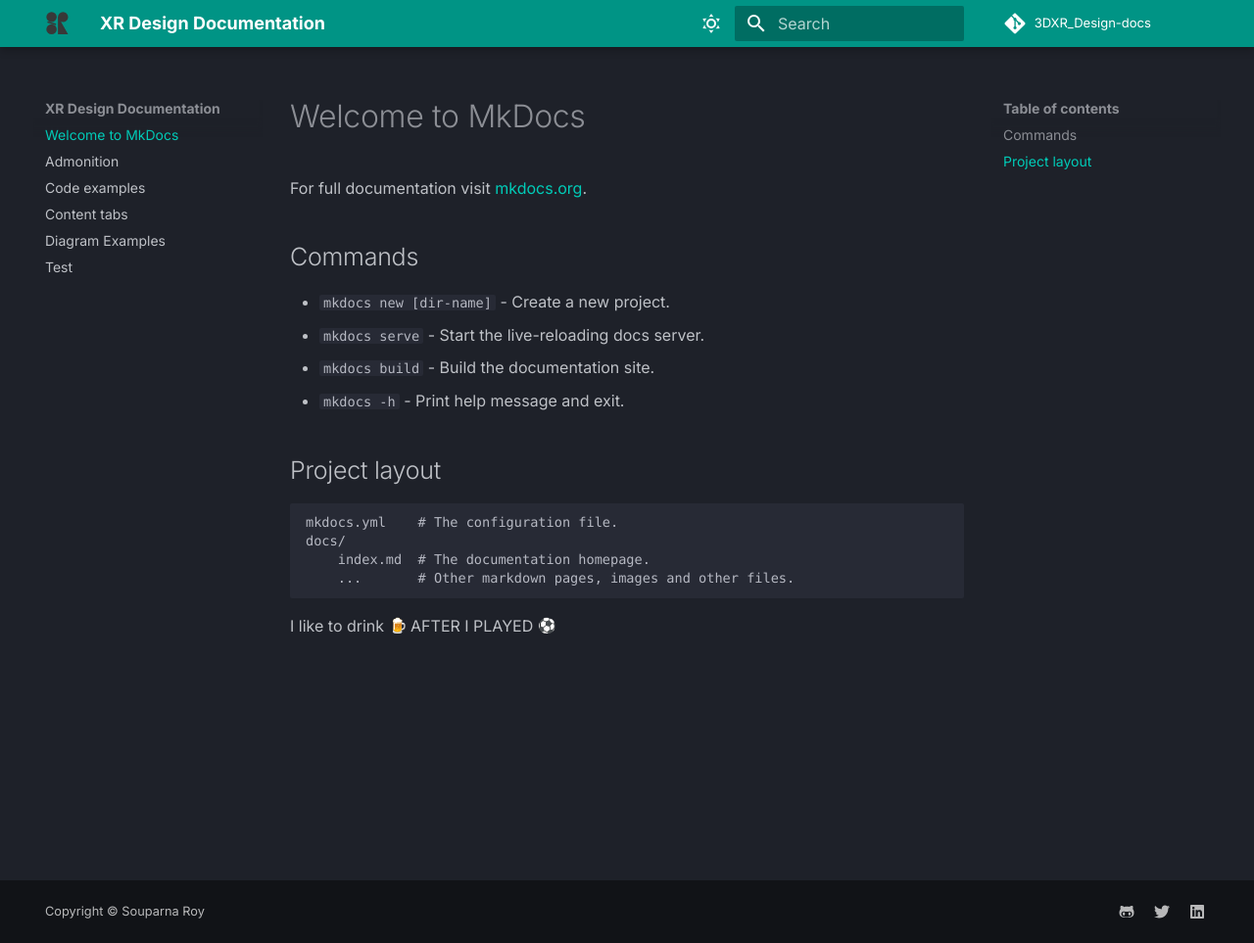
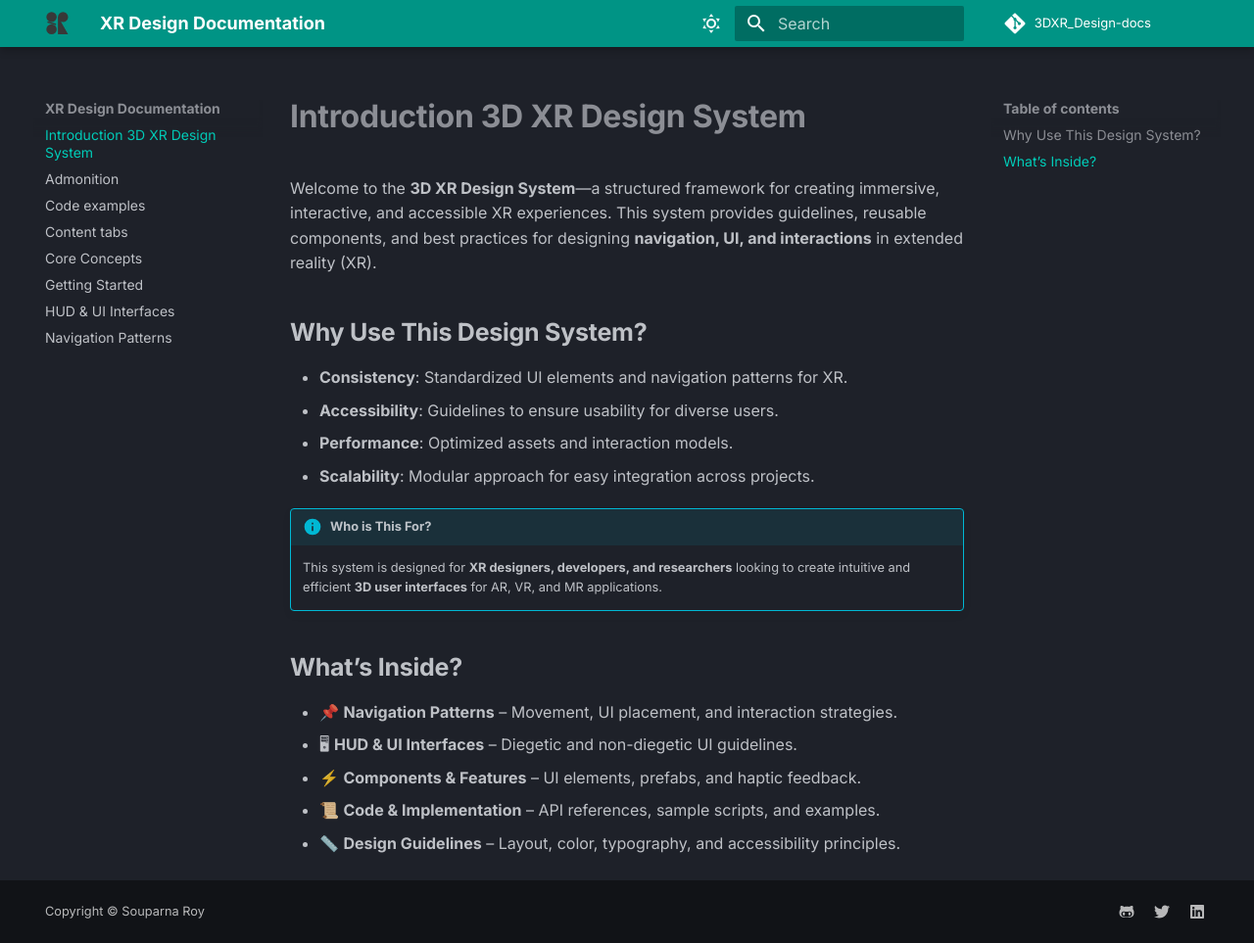
Before and after one commit to knorrsoupy/3DXR_Design-documentation, an MkDocs documentation site: the page built from docs/index.md, in a window 1280 px wide and 963 px high. Shown: the whole window at 98% size. Built offline with MkDocs 1.6.1 and Material for MkDocs 9.7.7, drawn with Linux system fonts in a browser that asks for light colours; emoji names are drawn with the system emoji font; some web fonts are replaced; comment, search, counter and statistics services are not loaded.

Commit message:
added pages

```diff
--- /dev/null
+++ b/docs/core-concepts.md
@@ -0,0 +1,23 @@
+# Core Concepts
+
+XR design requires a balance of **usability, immersion, and performance**. This section covers the fundamental principles that guide our **3D XR Design System**.
+
+## **1. Design Philosophy**
+- **User-Centered**: Prioritizing natural interactions and accessibility.
+- **Immersive & Diegetic**: UI elements should blend into the environment when possible.
+- **Scalable**: Components should adapt to different hardware and user needs.
+
+## **2. Interaction Models**
+### **Hand & Controller-based Interaction**
+- **Raycasting**: UI interactions using laser pointers.
+- **Direct Touch**: Hands physically interacting with UI elements.
+
+### **Gaze-Based Interaction**
+- **Dwell-based Selection**: Users can select elements by looking at them for a fixed duration.
+- **Context-aware UI**: UI elements appear dynamically based on user focus.
+
+### **Gesture & Voice Input**
+- **Hand Gestures**: Swipes, pinches, and grabs for interaction.
+- **Voice Commands**: Hands-free control using speech recognition.
+
+These principles guide the system’s **navigation, UI, and interaction** components.
--- /dev/null
+++ b/docs/getting-started.md
@@ -0,0 +1,29 @@
+# **Getting Started**
+
+
+This guide will help you set up the **3D XR Design System** for your project.
+
+## **1. Requirements**
+Before starting, ensure you have the following:
+- Unity **(version X.X or later)**
+- Meta XR SDK / OpenXR / MRTK (depending on the platform)
+- [XR Interaction Toolkit](https://docs.unity3d.com/Packages/com.unity.xr.interaction.toolkit@latest)
+- (Optional) UI frameworks such as [Shapes](https://github.com/FreyaHolmer/Shapes)
+
+## **2. Installation and Setup**
+### **Using Unity Package Manager (UPM)**
+1. Open Unity.
+2. Navigate to **Window > Package Manager**.
+3. Click **Add package from Git URL** and enter:
+4. Click **Install**.
+
+### **Manual Installation**
+1. Download the latest release from [GitHub](https://github.com/your-repo).
+2. Extract the package into your Unity project's `Assets/` folder.
+
+## **3. Quick Start**
+- Import the **XR Interaction Toolkit** into your scene.
+- Drag and drop `XR_UI_Canvas.prefab` for UI elements.
+- Use `XR_TeleportSystem.prefab` for locomotion.
+
+You're all set! 🎉 Check out the **Core Concepts** section to dive deeper.
--- a/docs/index.md
+++ b/docs/index.md
@@ -1,20 +1,20 @@
-# Welcome to MkDocs
+# **Introduction 3D XR Design System**
 
-For full documentation visit [mkdocs.org](https://www.mkdocs.org).
+Welcome to the **3D XR Design System**—a structured framework for creating immersive, interactive, and accessible XR experiences. This system provides guidelines, reusable components, and best practices for designing **navigation, UI, and interactions** in extended reality (XR).
 
-## Commands
+## **Why Use This Design System?**
+- **Consistency**: Standardized UI elements and navigation patterns for XR.
+- **Accessibility**: Guidelines to ensure usability for diverse users.
+- **Performance**: Optimized assets and interaction models.
+- **Scalability**: Modular approach for easy integration across projects.
 
-* `mkdocs new [dir-name]` - Create a new project.
-* `mkdocs serve` - Start the live-reloading docs server.
-* `mkdocs build` - Build the documentation site.
-* `mkdocs -h` - Print help message and exit.
+!!! info "**Who is This For?**"
 
-## Project layout
+    This system is designed for **XR designers, developers, and researchers** looking to create intuitive and efficient **3D user interfaces** for AR, VR, and MR applications.
 
-    mkdocs.yml    # The configuration file.
-    docs/
-        index.md  # The documentation homepage.
-        ...       # Other markdown pages, images and other files.
-
-
-I like to drink :beer: AFTER I PLAYED :soccer:
+## **What’s Inside?**
+- 📌 **Navigation Patterns** – Movement, UI placement, and interaction strategies.
+- 🖥 **HUD & UI Interfaces** – Diegetic and non-diegetic UI guidelines.
+- ⚡ **Components & Features** – UI elements, prefabs, and haptic feedback.
+- 📜 **Code & Implementation** – API references, sample scripts, and examples.
+- 📏 **Design Guidelines** – Layout, color, typography, and accessibility principles.
```
Also changed, not shown: docs/diagram-examples.md (deleted, +0 -27 lines), docs/hud-ui-interfaces.md (added, +23 -0 lines), docs/navigation-patterns.md (added, +31 -0 lines), docs/test.md (deleted, +0 -4 lines).
